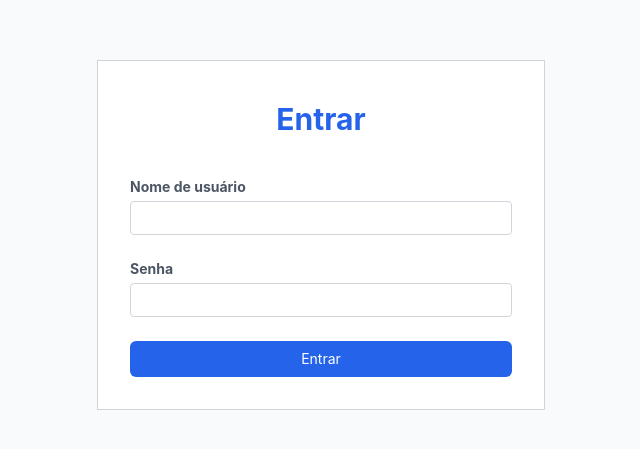
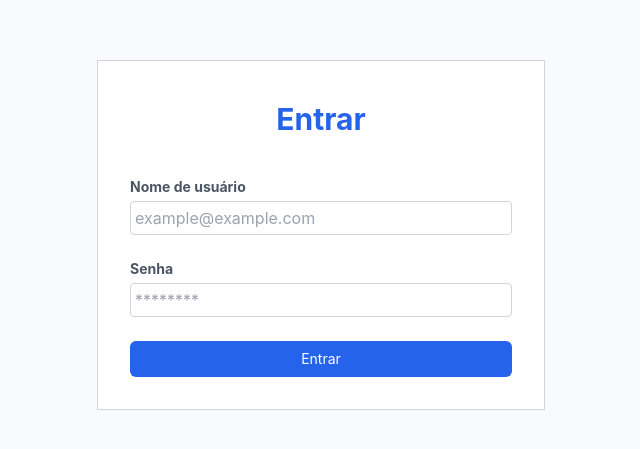
Before and after one commit to Arthucunha/Login-Screen-with-MongoDB---ExpressJS, a React (Create React App) app in the folder my-app/: page /login in a window 1280 px wide. Shown: the part 173-622 px from the top of the page, without its empty margins (319-959 px from the left). Built offline with nearby package versions, Linux system fonts and the light colour scheme.

Commit message:
Adding necessary atributtes on input fields

```diff
--- a/my-app/src/pages/Login.tsx
+++ b/my-app/src/pages/Login.tsx
@@ -47,9 +47,11 @@ const Login = () => {
             <div>
               <label htmlFor="username" className='text-sm font-bold text-gray-600 block'>Nome de usuário</label>
               <input
+                id='username'
+                name='usernameInput'
                 type="text"
+                placeholder='example@example.com'
                 className='w-full p-1 border border-gray-300 rounded mt-1'
-                id='username'
                 value={username}
                 onChange={(e) => setUsername(e.target.value)}
               />
@@ -57,9 +59,11 @@ const Login = () => {
             <div>
               <label htmlFor="password" className='text-sm font-bold text-gray-600 block'>Senha</label>
               <input
+                id='password'
                 type="password"
+                name='passwordInput'
                 className='w-full p-1 border border-gray-300 rounded mt-1'
-                id='password'
+                placeholder='********'
                 value={password}
                 onChange={(e) => setPassword(e.target.value)}
               />
```
